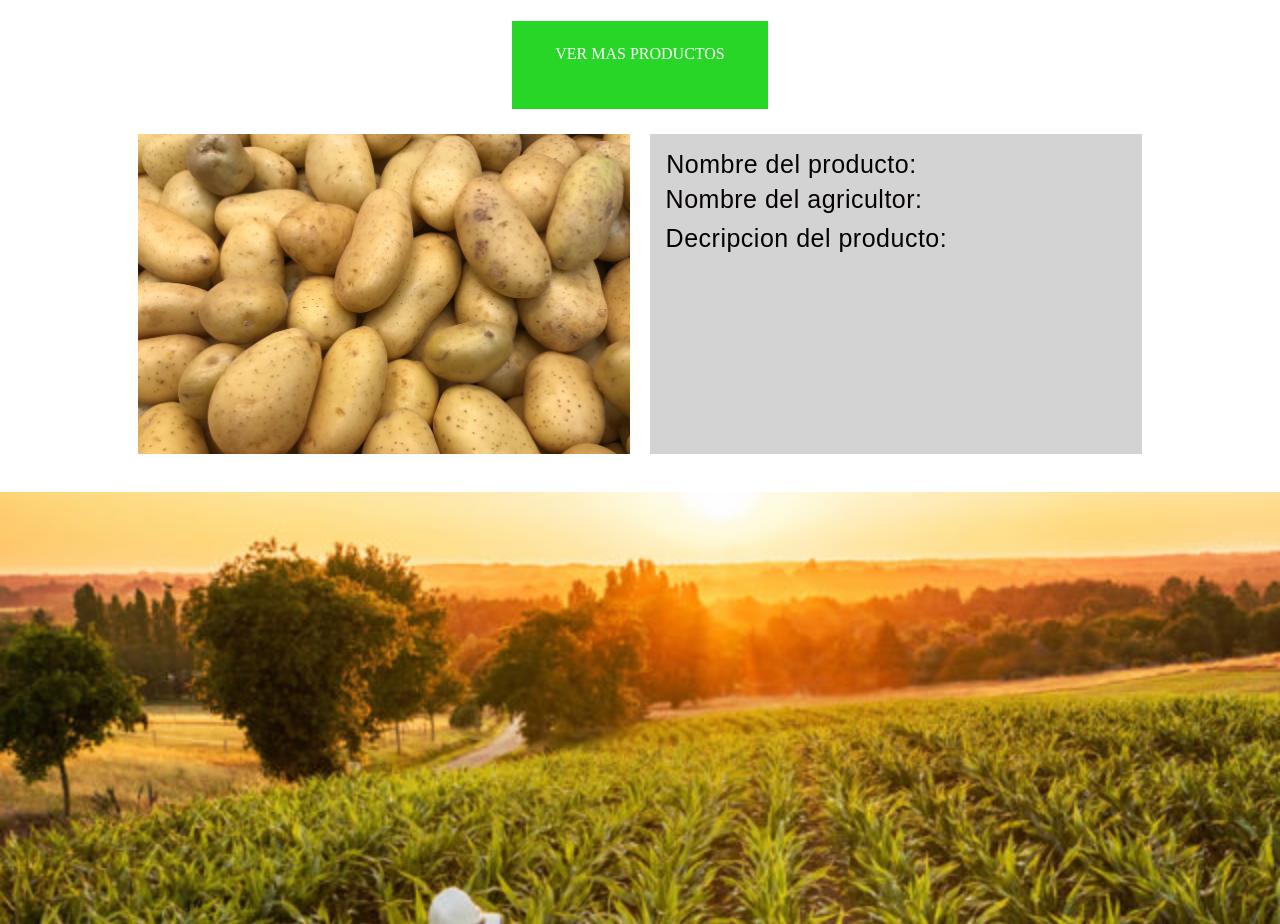
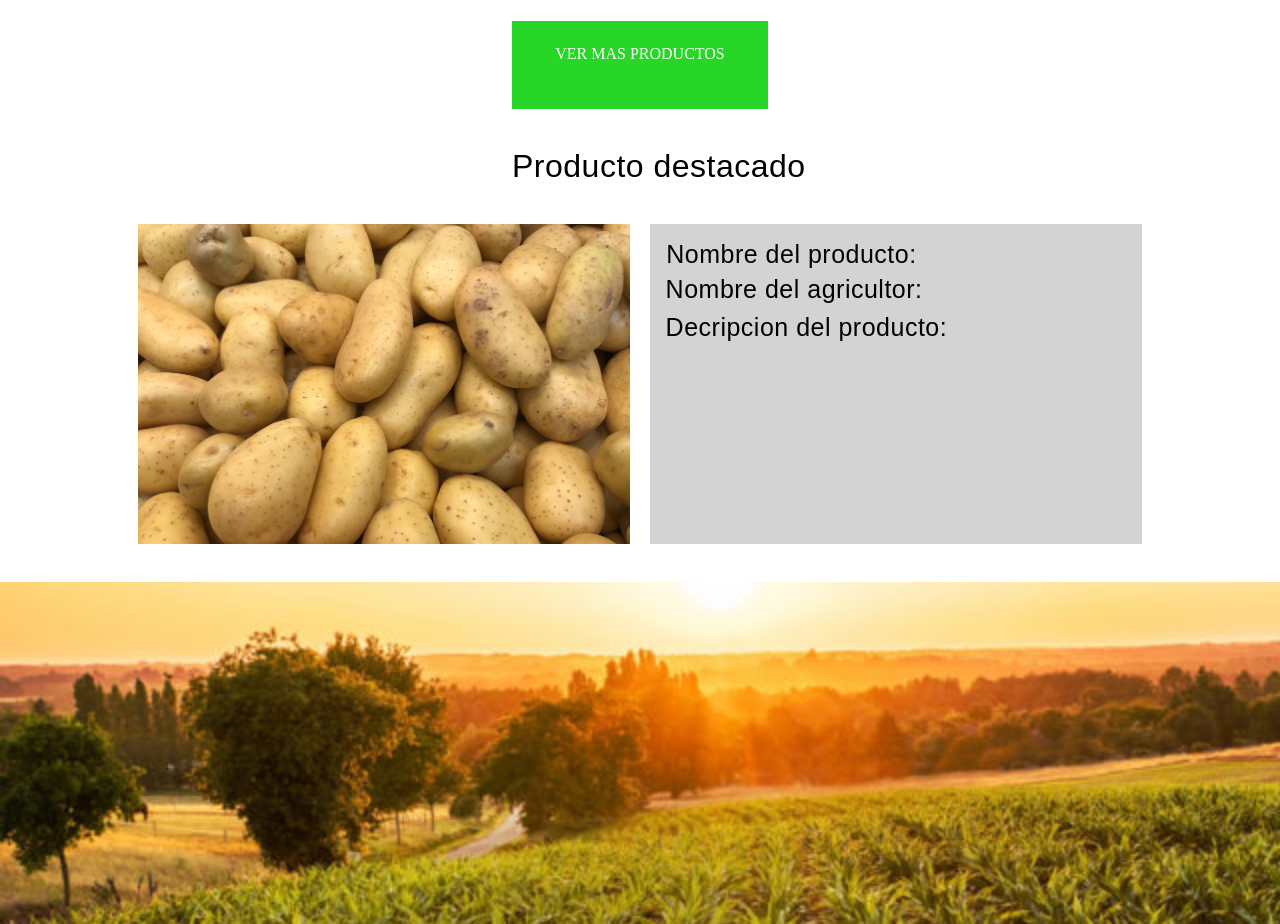
Before and after one commit to JunArredodno/Proyecto_AgroApp, a React (Create React App) app in the folder agroapp/: page / in a window 1280 px wide. Shown: the part 2220-3144 px from the top of the page. Built offline with nearby package versions, Linux system fonts and the light colour scheme.

Commit message:
producto destacado

```diff
--- a/agroapp/src/Home.js
+++ b/agroapp/src/Home.js
@@ -111,7 +111,7 @@ function home() {
 
         </div>
         <a href="http://" class="product">VER MAS PRODUCTOS</a>
-
+        <h1 className='producto'>Producto destacado</h1>
         <div className='destacado'>
 
 
--- a/agroapp/src/home.css
+++ b/agroapp/src/home.css
@@ -175,7 +175,7 @@ h3{
     display: flex;
     flex-wrap: wrap;
     margin: 10%;
-    margin-top: 4%;
+    margin-top: 17%;
 
 
 }
@@ -244,6 +244,15 @@ h3{
         background-size: cover;
         height: 100%;
 
+}
 
-
+.producto{
+    position: absolute;
+    height: 8%;
+    width: 50%;
+    color: black;
+    margin-left: 40%;
+    padding-top: 24px;
+    margin-top: 0%;
+    font-weight: lighter;
 }
```
